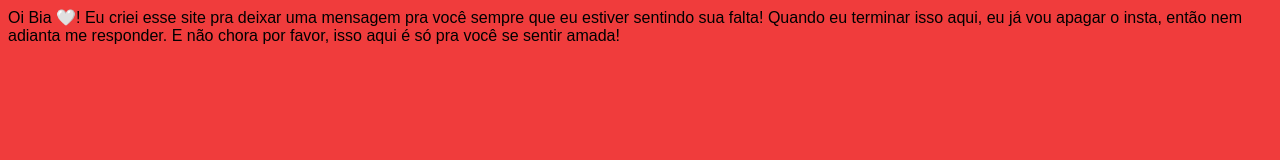
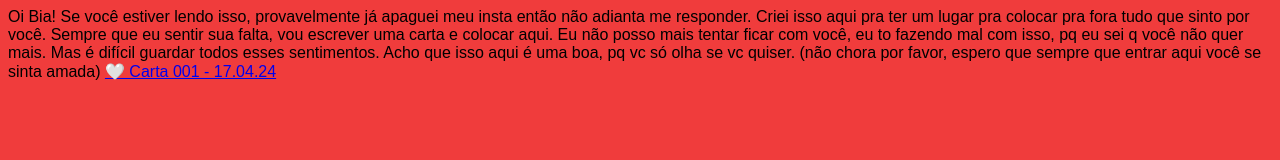
Before and after one commit to jsboh22/teamo, a plain HTML site: page index.html in a window 1280 px wide. Drawn offline with Linux system fonts and the light colour scheme.

Commit message:
Update index.html

```diff
--- a/index.html
+++ b/index.html
@@ -13,9 +13,15 @@
     </style>
 </head>
 <body>
-    Oi Bia 🤍! Eu criei esse site pra deixar uma mensagem pra você sempre que eu
-    estiver sentindo sua falta! Quando eu terminar isso aqui, eu já vou apagar o insta,
-    então nem adianta me responder. E não chora por favor, isso aqui é só pra você se sentir
-    amada!
+    Oi Bia! Se você estiver lendo isso, provavelmente já apaguei meu insta então não
+    adianta me responder. Criei isso aqui pra ter um lugar pra colocar pra fora tudo que
+    sinto por você. Sempre que eu sentir sua falta, vou escrever uma carta e colocar aqui.
+    Eu não posso mais tentar ficar com você, eu to fazendo mal com isso, pq eu sei q você
+    não quer mais. Mas é difícil guardar todos esses sentimentos. Acho que isso aqui é uma boa,
+    pq vc só olha se vc quiser.
+
+    (não chora por favor, espero que sempre que entrar aqui você se sinta amada)
+
+    <a href="carta01_17_04_2024.html">🤍 Carta 001 - 17.04.24</a>
 </body>
 </html>
```
